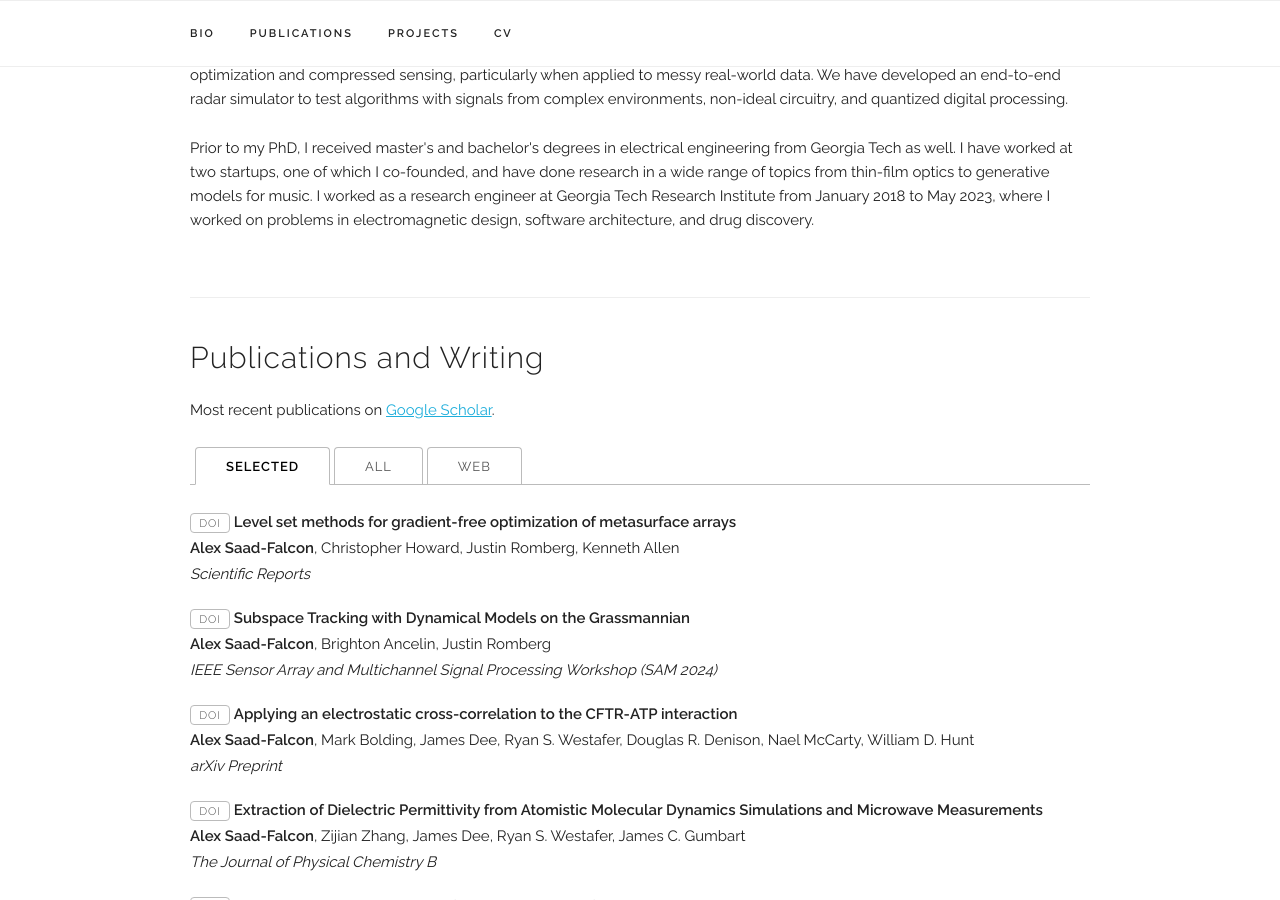
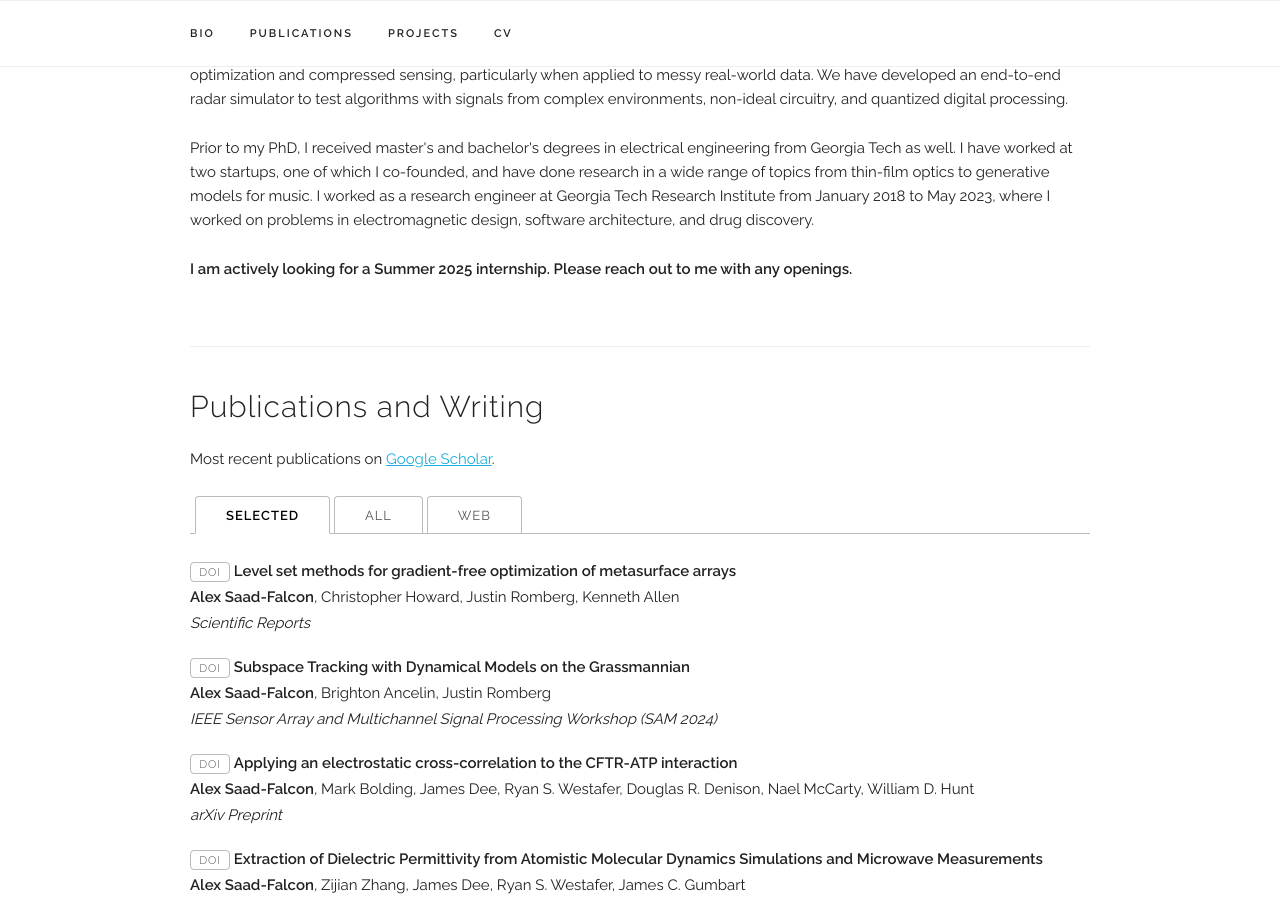
Before and after one commit to alexsaadfalcon/alexsaadfalcon.github.io, a Jekyll site: the page built from index.html, in a window 1280 px wide and 900 px high, scrolled down 444 px. Built offline with Jekyll 4.4.1, drawn with Linux system fonts in a browser that asks for light colours; some web fonts are replaced.

Commit message:
Internship note

```diff
--- a/index.html
+++ b/index.html
@@ -19,6 +19,12 @@ title: Personal Webpage
   Prior to my PhD, I received master's and bachelor's degrees in electrical engineering from Georgia Tech as well.
   I have worked at two startups, one of which I co-founded, and have done research in a wide range of topics from thin-film optics to generative models for music.
   I worked as a research engineer at Georgia Tech Research Institute from January 2018 to May 2023, where I worked on problems in electromagnetic design, software architecture, and drug discovery.
+  </p>
+
+  <p>
+  <b>
+  I am actively looking for a Summer 2025 internship. Please reach out to me with any openings.
+  </b>
   </p>
 </div>
 
```
